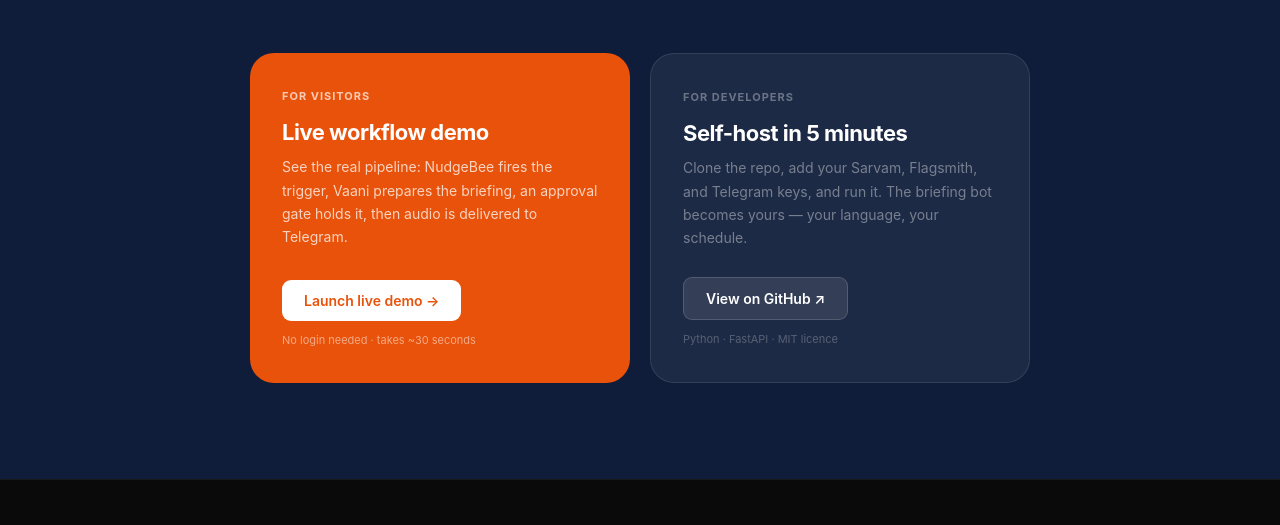
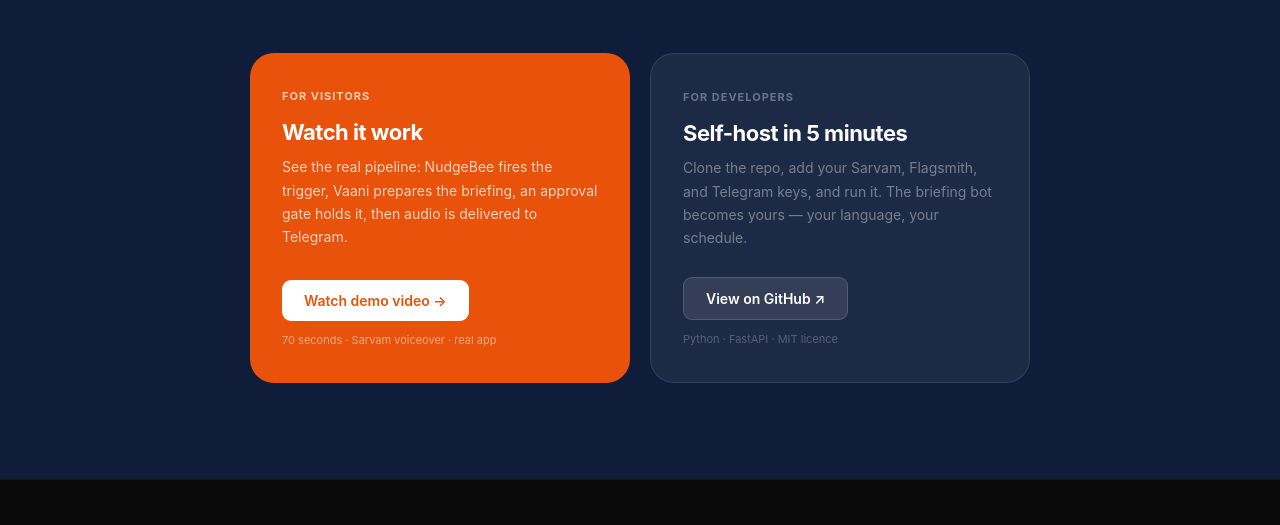
Before and after one commit to immanjumj/vaani, a plain HTML site: page index.html in a window 1280 px wide. Shown: the part 4784-5309 px from the top of the page. Drawn offline with Linux system fonts and the light colour scheme; a web font is replaced by a local one.

Commit message:
fix: replace live demo button with demo video link
Public visitors clicking "launch demo" would consume the owner's
Sarvam API credits and send audio to their personal Telegram.
Replace with a link to the demo video — shows the real working
product without exposing API keys to arbitrary traffic.

Co-Authored-By: Claude Sonnet 4.6 <noreply@anthropic.com>

```diff
--- a/index.html
+++ b/index.html
@@ -811,12 +811,12 @@ footer {
       <!-- Visitor path -->
       <div class="try-card try-card-primary">
         <div class="try-card-label">For visitors</div>
-        <h3>Live workflow demo</h3>
+        <h3>Watch it work</h3>
         <p>See the real pipeline: NudgeBee fires the trigger, Vaani prepares the briefing, an approval gate holds it, then audio is delivered to Telegram.</p>
-        <button class="try-card-btn" id="demo-btn" onclick="startDemo()">
-          Launch live demo →
-        </button>
-        <div class="try-card-note">No login needed · takes ~30 seconds</div>
+        <a href="https://github.com/immanjumj/vaani/raw/main/vaani_demo.mp4" target="_blank" class="try-card-btn">
+          Watch demo video →
+        </a>
+        <div class="try-card-note">70 seconds · Sarvam voiceover · real app</div>
       </div>
 
       <!-- Developer path -->
@@ -834,22 +834,6 @@ footer {
   </div>
 </section>
 
-<script>
-async function startDemo() {
-  const btn = document.getElementById('demo-btn');
-  btn.textContent = 'Starting…';
-  btn.disabled = true;
-  try {
-    const resp = await fetch('/simulate/nudgebee/start', { method: 'POST' });
-    if (!resp.ok) throw new Error('Server error');
-    const data = await resp.json();
-    window.location.href = data.dashboard_url;
-  } catch (e) {
-    btn.textContent = 'Could not connect — try the GitHub link';
-    btn.disabled = false;
-  }
-}
-</script>
 
 <!-- Footer -->
 <footer>
```
